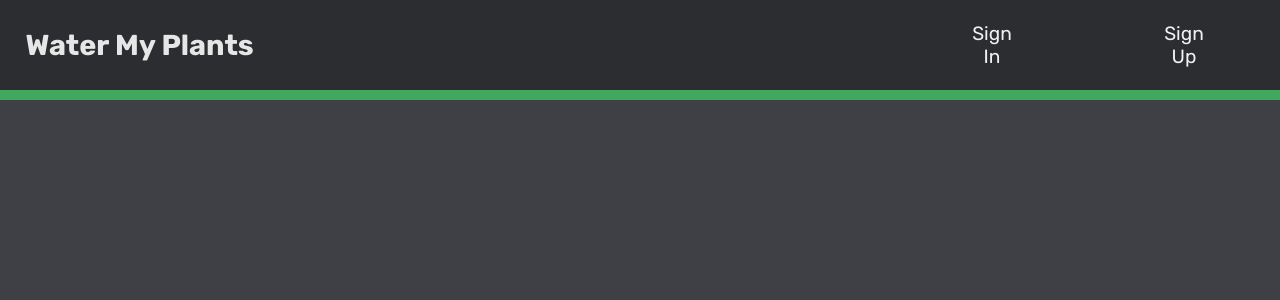
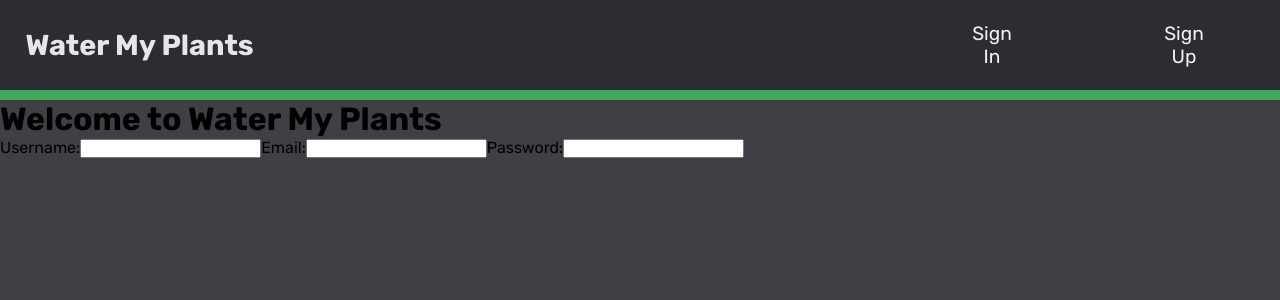
Before and after one commit to BW-Water-My-Plants-1/Front-end, a React (Create React App) app in the folder water-my-plants/: page / in a window 1280 px wide. Shown: the top 300 px of the page. Built offline with nearby package versions, Linux system fonts and the light colour scheme.

Commit message:
working on user sign up

```diff
--- a/water-my-plants/src/api/fetchApi.js
+++ b/water-my-plants/src/api/fetchApi.js
@@ -1,9 +1,9 @@
 import {axiosWithAuth} from '../utils/axiosWithAuth'
 
-export function fetchApi() {
-    return axiosWithAuth().get('enter endpoint here')
+export function fetchPlantsApi() {
+    return axiosWithAuth().get('/plants/plants')
     .then(res => {
-        // console.log(res)
+        console.log(res)
         return res.data
     })
     .catch(err => {
--- a/water-my-plants/src/components/Register.js
+++ b/water-my-plants/src/components/Register.js
@@ -1,8 +1,70 @@
-import React from 'react'
+import React, { useState } from 'react'
+import {axiosWithAuth} from '../utils/axiosWithAuth'
+
+const initialValue = {
+    credentials: {
+        username: "",
+        email: "",
+        password: ""
+    }
+}
+
 
 const Register = () => {
+    const [state, setState] = useState(initialValue)
+
+    const handleChange = (e) => {
+        setState({
+            credentials: {
+                ...state.credentials,
+                [e.target.name]: e.target.value
+            }
+        })
+    }
+
+    const register = (e) => {
+        e.preventDefault();
+        axiosWithAuth()
+            .post("/register", state.credentials)
+            .then(res => {
+                console.log(res)
+            })
+            .catch(err => {
+                console.log(err)
+            })
+    }
     return (
-        <div>
+        <div className="container-wrapper">
+            <h1>Welcome to Water My Plants</h1>
+            <form >
+                <label>
+                    Username:
+                    <input
+                        type="text"
+                        name="username"
+                        value={state.credentials.username}
+                        onChange={handleChange}
+                    />
+                </label>
+                <label>
+                    Email:
+                    <input
+                        type="text"
+                        name="email"
+                        value={state.credentials.username}
+                        onChange={handleChange}
+                    />
+                </label>
+                <label>
+                    Password:
+                    <input
+                        type="password"
+                        name="password"
+                        value={state.credentials.username}
+                        onChange={handleChange}
+                    />
+                </label>
+            </form>
 
         </div>
     )
--- a/water-my-plants/src/utils/axiosWithAuth.js
+++ b/water-my-plants/src/utils/axiosWithAuth.js
@@ -2,7 +2,7 @@ import axios from 'axios'
 
 export const axiosWithAuth = () => {
     return axios.create({
-        baseURL: "Enter base URL",
+        baseURL: "http://watermyplants-dg0511.herokuapp.com/",
         headers: {
             Authorization: localStorage.getItem('token')
         }
```
